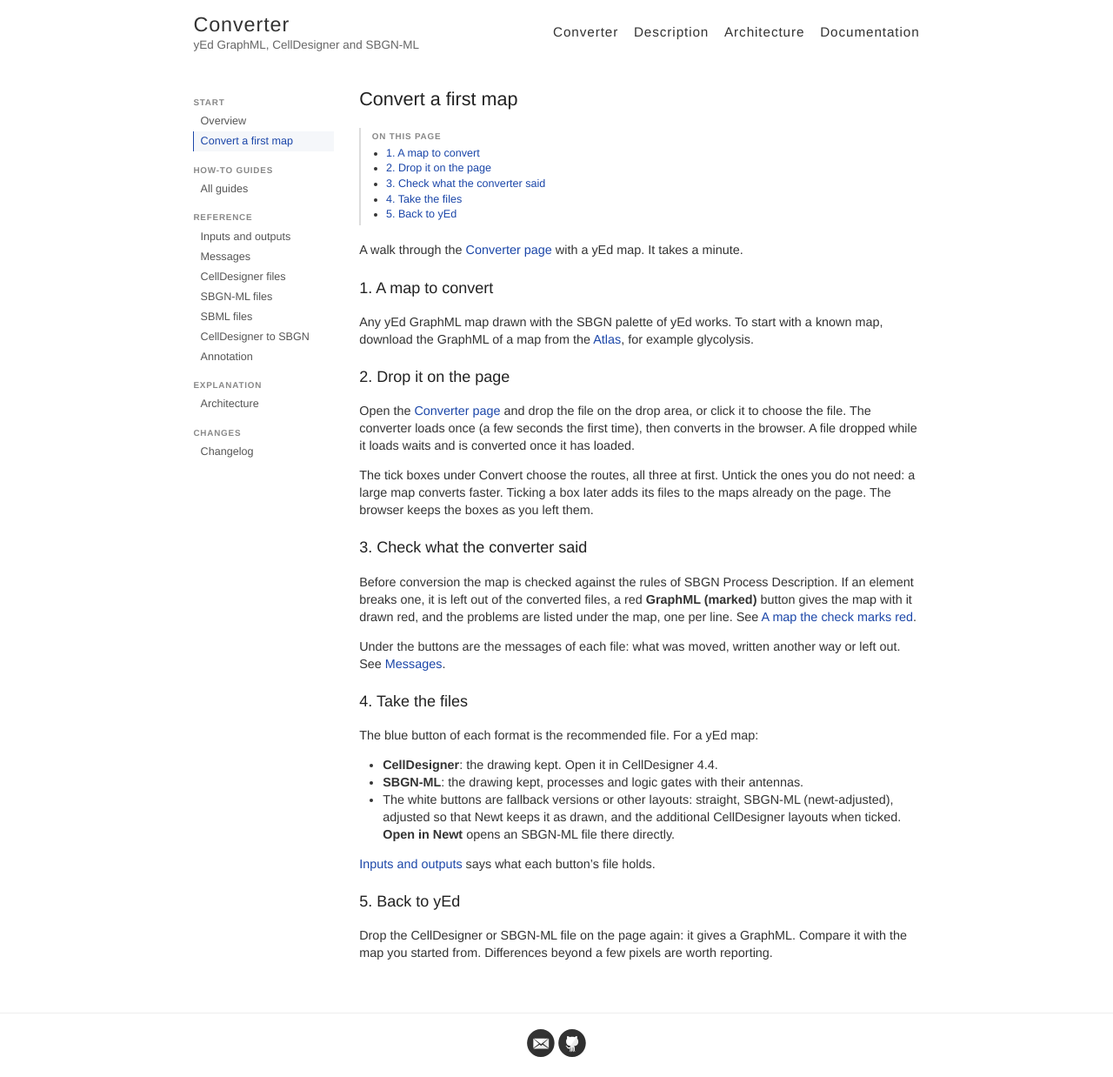
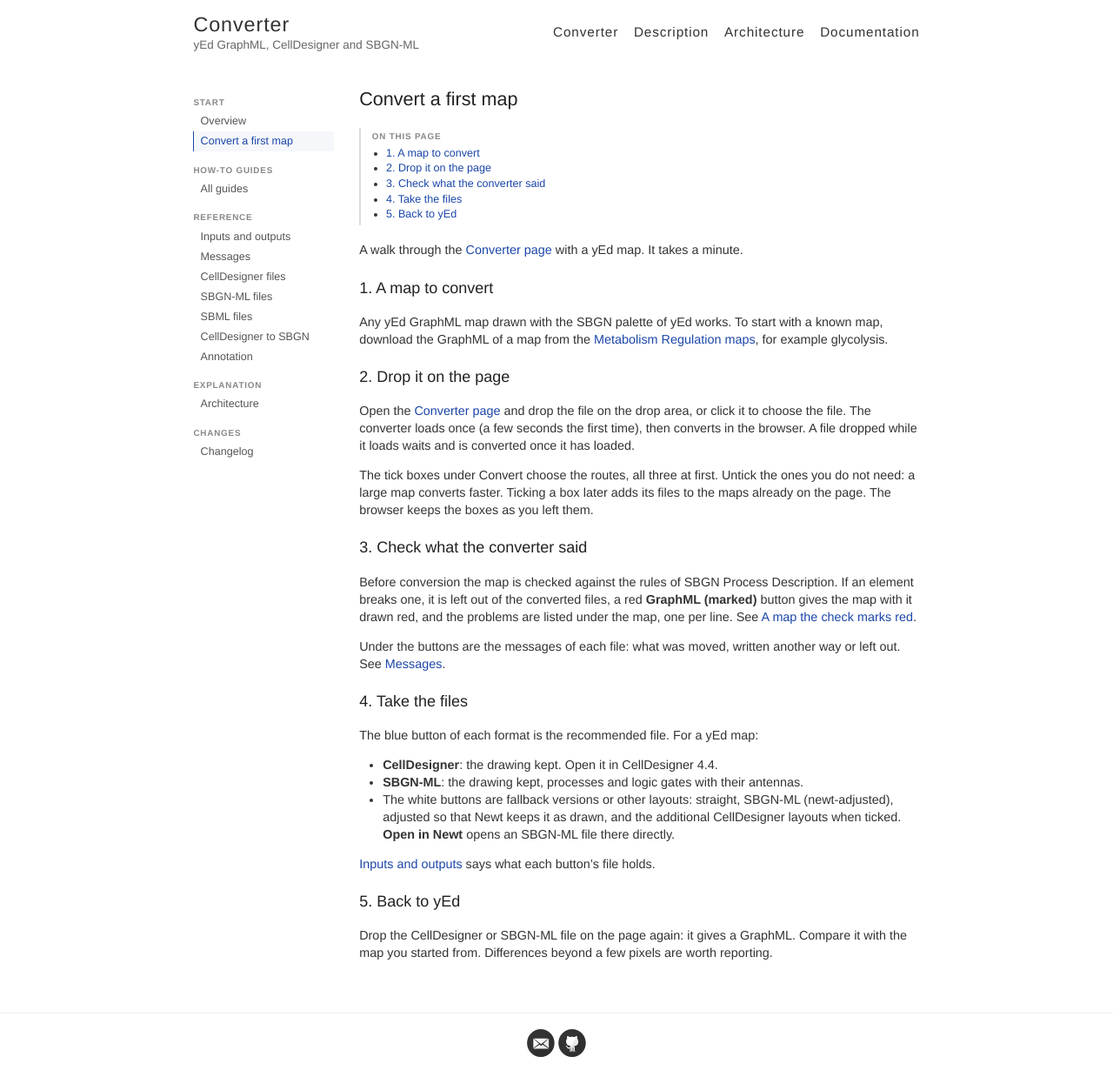
Before and after one commit to map-converter/map-converter.github.io, a Jekyll site: the page built from pages/converter-docs/start.md, in a window 1280 px wide and 1238 px high. Shown: the whole window at 87% size. Built offline with Jekyll 4.4.1, drawn with Linux system fonts in a browser that asks for light colours.

Commit message:
Docs, first map: the link to the maps points to the Metabolism Regulation site

```diff
--- a/pages/converter-docs/start.md
+++ b/pages/converter-docs/start.md
@@ -12,7 +12,7 @@ A walk through the [Converter page](/converter/) with a yEd map. It takes a minu
 ## 1. A map to convert
 
 Any yEd GraphML map drawn with the SBGN palette of yEd works. To start with a known map, download
-the GraphML of a map from the [Atlas](/atlas/), for example glycolysis.
+the GraphML of a map from the [Metabolism Regulation maps](https://metabolismregulation.github.io/maps/), for example glycolysis.
 
 ## 2. Drop it on the page
 
```
Also changed, not shown: 1 other file.
